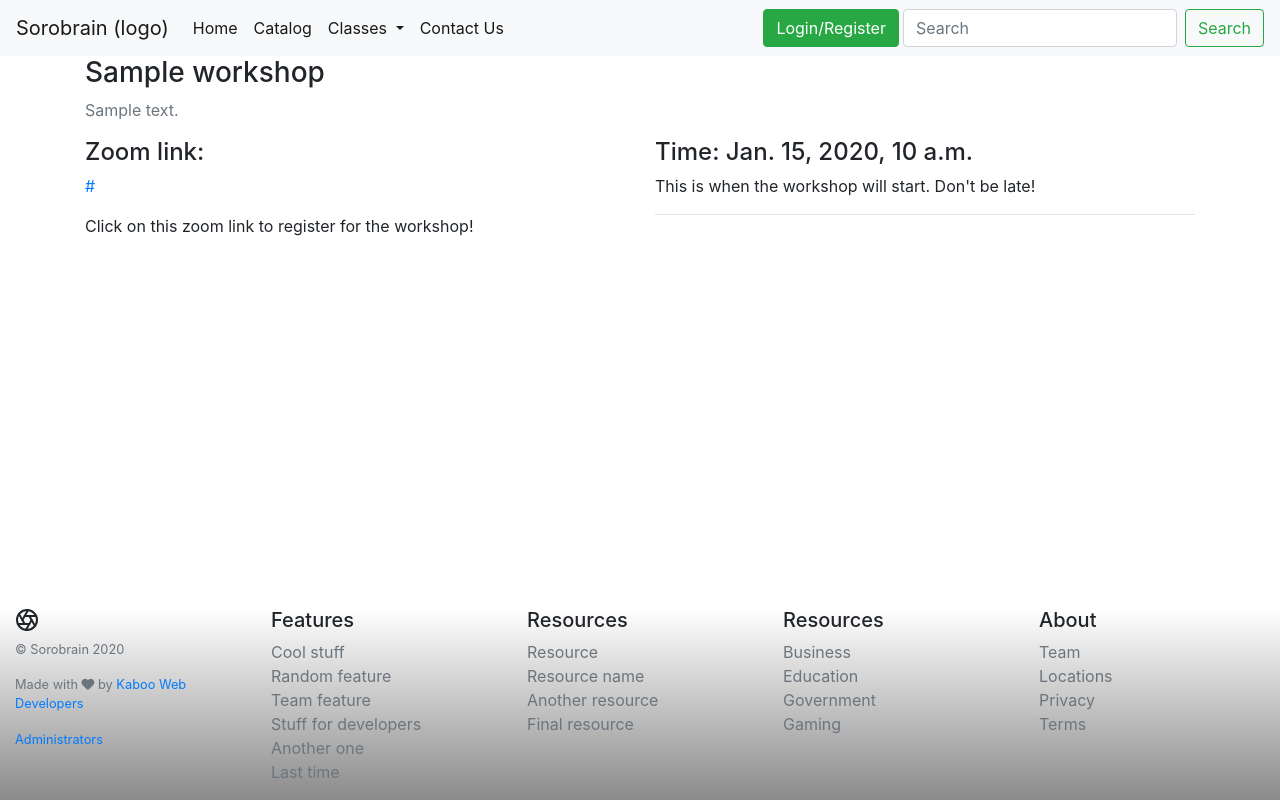
After one commit to IshanManchanda/sorobrain, a Django app: template workshops/templates/workshops/has_access_workshop.html in a window 1280 px wide. The commit adds this page. Run offline with Django 3.2, Linux system fonts and the light colour scheme; the template is opened without the code that fills it: most values are stand-ins (such as "Sample title", 1, 10 or a date in 2020); some libraries are stand-ins or nearby versions.

Commit message:
done with workshop success page

```diff
--- a/main/views/account.py
+++ b/main/views/account.py
@@ -9,6 +9,7 @@ from django.urls import reverse
 
 from main.forms.edit_profile import EditProfileForm, UpdateNotification
 from main.views.utils import user_profile_setup_progress
+from workshops.models import WorkshopAccess
 
 
 class Profile(LoginRequiredMixin, View):
@@ -16,7 +17,9 @@ class Profile(LoginRequiredMixin, View):
 		empty_fields = user_profile_setup_progress(request.user)
 		if empty_fields > 0:
 			messages.add_message(request, messages.INFO, f"Finish setting up your profile <a href={reverse('settings')}> here</a>. You have {empty_fields} fields to fill.")
-		return render(request, 'main/profile.html', {})
+		return render(request, 'main/profile.html', {
+			'access_workshops': WorkshopAccess.objects.filter(user=request.user),
+		})
 
 
 class Settings(LoginRequiredMixin, View):
--- /dev/null
+++ b/workshops/templates/workshops/has_access_workshop.html
@@ -0,0 +1,30 @@
+{% extends 'global/base.html' %}
+{% load static %}
+
+{% block content %}
+	 <div class="container">
+	 	<div class="row">
+			<div class="col-md-12">
+				<h3>{{ workshop.title }}</h3>
+				<p class="text-muted">{{ workshop.description }}</p>
+			</div>
+		</div>
+	 	<div class="row">
+			<div class="col-md-6">
+				<h4>Zoom link:</h4>
+				<p><a href="{{ workshop.zoom_link }}" target="_blank">{{ workshop.zoom_link }}</a></p>
+				<p>Click on this zoom link to register for the workshop!</p>
+			</div>
+			<div class="col-md-6">
+				<h4>Time: {{ workshop.date }}</h4>
+				<p>This is when the workshop will start. Don't be late!</p>
+				<hr>
+				{% if workshop.include_book %}
+					<h4>Included Book:</h4>
+					<p>Please don't copy, or share this book with others. It's only for you. Refer to it as we go along the workshop so that you can stay with the class!</p>
+					<a href=""><button class="btn btn-primary"><i class="fas fa-book fa-1x"></i> Download Textbook </button></a>
+				{% endif %}
+			</div>
+		</div>
+	 </div>
+{% endblock %}
--- a/workshops/urls.py
+++ b/workshops/urls.py
@@ -9,4 +9,5 @@ app_name = 'workshops'
 urlpatterns = [
 	path('', ListView.as_view(template_name='workshops/index.html', model=Workshop), name='index'),
 	path('info/<str:slug>/', views.WorkshopStore.as_view(), name='workshop_store'),
+	path('access/<str:slug>/', views.HasAccessWorkshop.as_view(), name='workshop_access')
 ]
--- a/workshops/views/__init__.py
+++ b/workshops/views/__init__.py
@@ -1 +1 @@
-from .store import WorkshopStore
+from .store import WorkshopStore, HasAccessWorkshop
```
Also changed, not shown: main/templates/main/profile.html (+7 -0 lines), workshops/views/store.py (+22 -1 lines), workshops/views/utils.py (added, +10 -0 lines).
